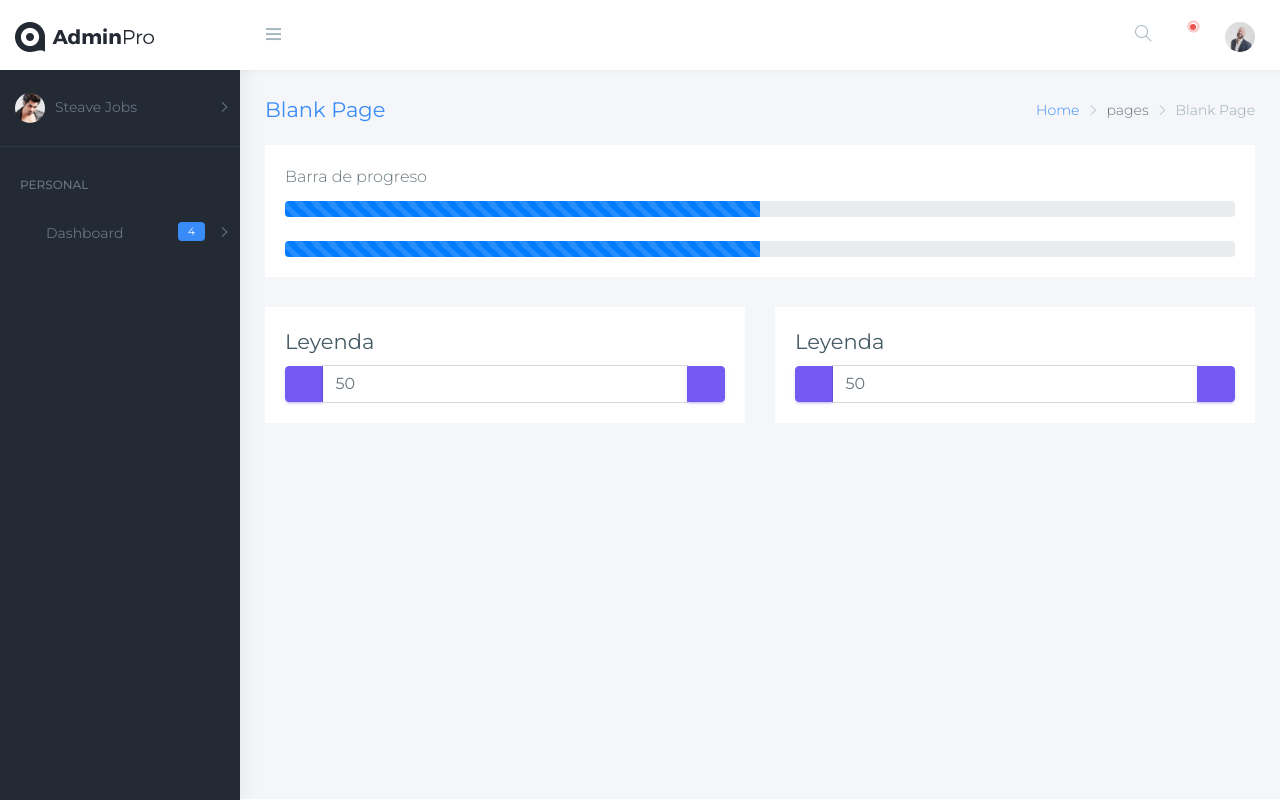
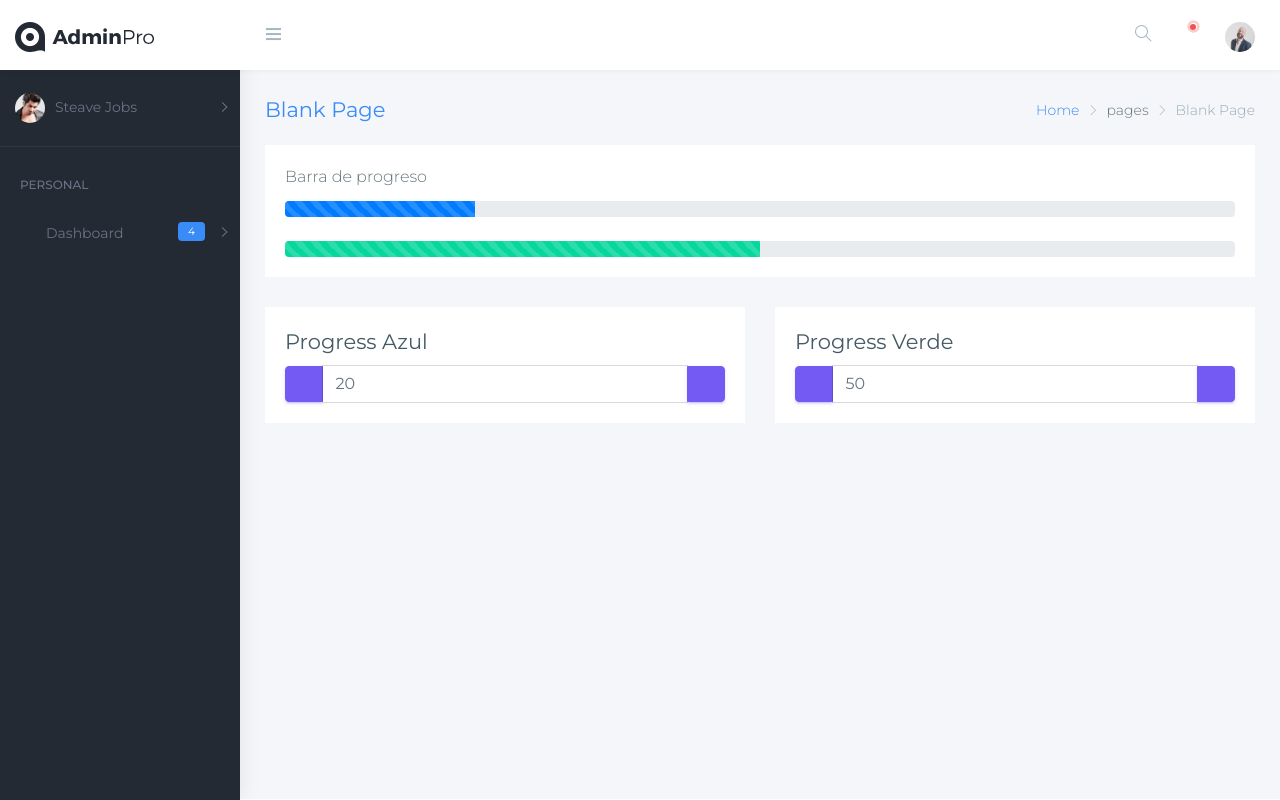
Before and after one commit to Gastalver/adminPro-udemy, an Angular app: page /#/progress in a window 1280 px wide. Built offline with nearby package versions, Linux system fonts and the light colour scheme; a web font is replaced by a local one.

Commit message:
Creando componente incrementador reutilizable. Añadidos output input y viewchild al incrementador.

```diff
--- a/package.json
+++ b/package.json
@@ -19,6 +19,8 @@
     "@angular/platform-browser": "~8.0.0",
     "@angular/platform-browser-dynamic": "~8.0.0",
     "@angular/router": "~8.0.0",
+    "chart.js": "^2.8.0",
+    "ng2-charts": "^2.3.0",
     "rxjs": "~6.4.0",
     "tslib": "^1.9.0",
     "zone.js": "~0.9.1"
--- a/src/app/components/incrementador/incrementador.component.html
+++ b/src/app/components/incrementador/incrementador.component.html
@@ -7,10 +7,15 @@
             ><i class="mdi mdi-plus"></i></button>
           </span>
   <input name="porcentaje"
+         #txtProgress
          [(ngModel)]="porcentaje"
-         type="text"
+         type="number"
+         min="0"
+         max="100"
          class="form-control"
-         placeholder="Porcentaje">
+         placeholder="Porcentaje"
+         (ngModelChange)="onChanges($event)"
+  >
   <span class="input-group-btn">
             <button class="btn btn-primary"
                     type="button"
--- a/src/app/components/incrementador/incrementador.component.ts
+++ b/src/app/components/incrementador/incrementador.component.ts
@@ -1,4 +1,4 @@
-import { Component, OnInit } from '@angular/core';
+import {Component, ElementRef, EventEmitter, Input, OnInit, Output, ViewChild} from '@angular/core';
 
 @Component({
   selector: 'app-incrementador',
@@ -6,11 +6,31 @@ import { Component, OnInit } from '@angular/core';
   styles: []
 })
 export class IncrementadorComponent implements OnInit {
-  porcentaje = 50;
-  leyenda: string = 'Leyenda';
-  constructor() { }
+  // Valores por defecha.
+  @Input() porcentaje = 50;
+  // tslint:disable-next-line:no-input-rename
+  @Input('nombre') leyenda = 'Leyenda';
+  @Output() cambioValor: EventEmitter<number> = new EventEmitter();
+  // @ts-ignore
+  @ViewChild('txtProgress') txtProgress: ElementRef;
+  constructor() {
+  }
 
   ngOnInit() {
+    console.log('Leyenda: ' + this.leyenda);
+    // console.log('Porcentaje: ' + this.porcentaje);
+  }
+  onChanges(newValue: number) {
+    console.log(this.txtProgress.nativeElement.value);
+    if (newValue >= 100 ) {
+      this.porcentaje = 100;
+    } else if (newValue <= 0 || newValue === null ) {
+      this.porcentaje = 0;
+    } else {
+      this.porcentaje = newValue;
+    }
+    this.txtProgress.nativeElement.value = this.porcentaje;
+    this.cambioValor.emit(this.porcentaje);
   }
   cambiarValor(valor: number): void {
     if (this.porcentaje >= 100 && valor > 0 ) {
@@ -22,5 +42,7 @@ export class IncrementadorComponent implements OnInit {
       return;
     }
     this.porcentaje = this.porcentaje + valor;
+    this.cambioValor.emit(this.porcentaje);
+    this.txtProgress.nativeElement.focus();
   }
 }
--- a/src/app/pages/progress/progress.component.html
+++ b/src/app/pages/progress/progress.component.html
@@ -6,20 +6,20 @@
         <div class="progress">
           <div class="progress-bar progress-bar-striped progress-bar-animated"
                role="progressbar"
-               [attr.ariaValueNow]="porcentaje"
+               [attr.ariaValueNow]="porcentaje1"
                aria-valuemin="0"
                aria-valuemax="100"
-               [style.width]="porcentaje + '%'">
+               [style.width]="porcentaje1 + '%'">
           </div>
         </div>
         <br>
         <div class="progress">
-          <div class="progress-bar progress-bar-striped progress-bar-animated"
+          <div class="progress-bar progress-bar-striped progress-bar-animated bg-success"
                role="progressbar"
-               [attr.ariaValueNow]="porcentaje"
+               [attr.ariaValueNow]="porcentaje2"
                aria-valuemin="0"
                aria-valuemax="100"
-               [style.width]="porcentaje + '%'">
+               [style.width]="porcentaje2 + '%'">
           </div>
         </div>
       </div>
@@ -29,14 +29,21 @@
   <div class="col-6">
     <div class="card">
       <div class="card-body">
-        <app-incrementador></app-incrementador>
+        <app-incrementador
+          nombre="Progress Azul"
+          [porcentaje]=porcentaje1
+          (cambioValor)="porcentaje1=$event"
+        ></app-incrementador>
       </div>
     </div>
   </div>
   <div class="col-6">
     <div class="card">
       <div class="card-body">
-        <app-incrementador></app-incrementador>
+        <app-incrementador
+          nombre="Progress Verde"
+          (cambioValor)="porcentaje2=$event"
+          [porcentaje]=porcentaje2></app-incrementador>
       </div>
     </div>
   </div>
--- a/src/app/pages/progress/progress.component.ts
+++ b/src/app/pages/progress/progress.component.ts
@@ -6,9 +6,14 @@ import { Component, OnInit } from '@angular/core';
   styles: []
 })
 export class ProgressComponent implements OnInit {
-  porcentaje = 50;
+  porcentaje1 = 20;
+  porcentaje2 = 50;
   constructor() { }
 
   ngOnInit() {
   }
+  actualizar( event: number) {
+    console.log('Recibido evento: ' + event);
+    // this.porcentaje1 = event;
   }
+  }
```
Also changed, not shown: 1 other file (tests, documents, lock files or other folders).
